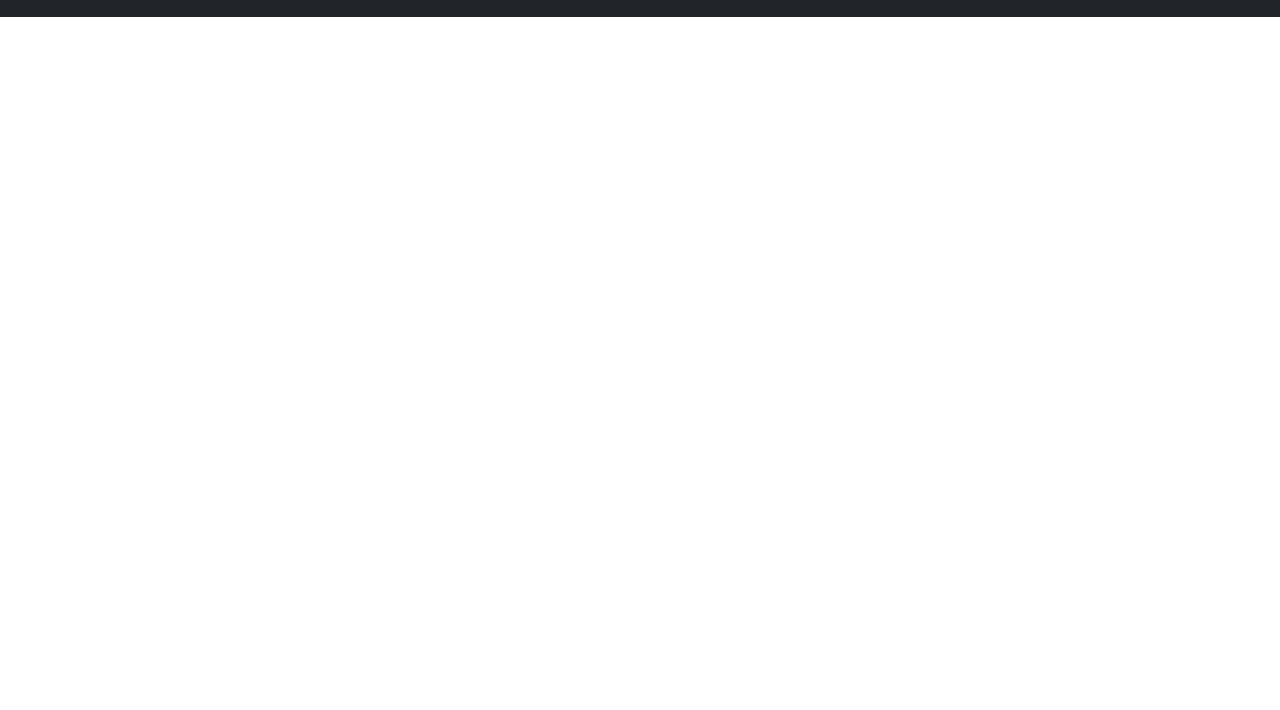
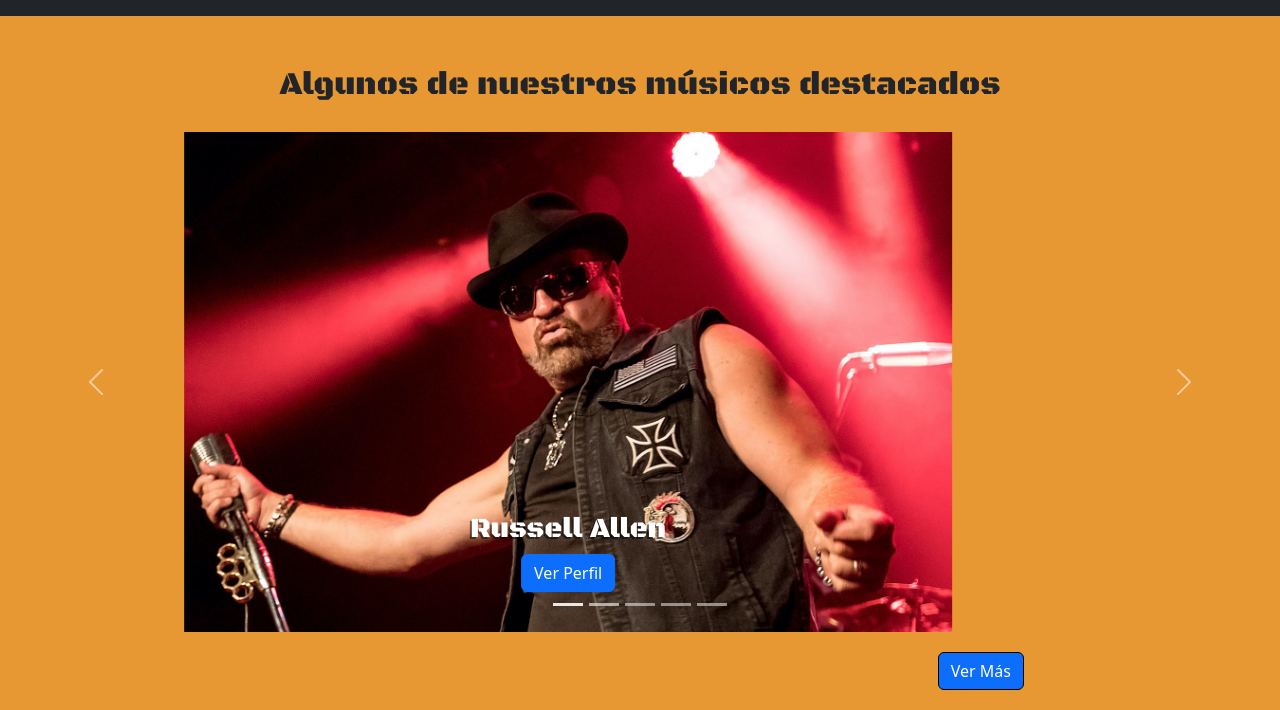
Before and after one commit to TomasWielandt/Proyecto-3, a plain HTML site: page index.html in a window 1280 px wide. Shown: the part 532-1242 px from the top of the page. Before the commit the page ends 800 px from the top, so only its background shows below. Drawn offline with nearby package versions, Linux system fonts and the light colour scheme.

Commit message:
se agrega sección productos

```diff
--- a/index.html
+++ b/index.html
@@ -10,7 +10,7 @@
 </head>
 <body>
     <header>
-        <nav class="navbar navbar-expand-md navbar-dark bg-dark">
+        <nav class="navbar navbar-expand-md fixed-top navbar-dark bg-dark">
             <div class="container-fluid">
                 <a class="navbar-brand" href="javascript:void(0)" title="Inicio">
                     <img src="/images/logo/27327071dbda49a7be8416b498da5faa.png" alt="Logo Metal Mercenaries">
@@ -81,8 +81,75 @@
             </div>
         </div>
     </main>
-    <section id="products">
-
+    <section>
+        <h2>Algunos de nuestros músicos destacados</h2>
+        <div id="productos" class="carousel slide" data-bs-ride="carousel">
+            <div class="carousel-indicators">
+                <button type="button" data-bs-target="#productos" data-bs-slide-to="0" class="active"></button>
+                <button type="button" data-bs-target="#productos" data-bs-slide-to="1"></button>
+                <button type="button" data-bs-target="#productos" data-bs-slide-to="2"></button>
+                <button type="button" data-bs-target="#productos" data-bs-slide-to="3"></button>
+                <button type="button" data-bs-target="#productos" data-bs-slide-to="4"></button>
+            </div>
+            <div class="carousel-inner">
+                <div class="carousel-item active">
+                    <img src="images/russellAllen.jpg" alt="Russell Allen" class="d-block">
+                    <div class="carousel-caption">
+                        <h3>Russell Allen</h3>
+                        <a href="javascript:void(0)">
+                            <button type="button" class="btn btn-primary">Ver Perfil</button>
+                        </a>
+                    </div>
+                </div>
+                <div class="carousel-item">
+                    <img src="images/johnPetrucci.avif" alt="John Petrucci" class="d-block">
+                    <div class="carousel-caption">
+                        <h3>John Petrucci</h3>
+                        <a href="javascript:void(0)">
+                            <button type="button" class="btn btn-primary">Ver Perfil</button>
+                        </a>
+                    </div>
+                </div>
+                <div class="carousel-item">
+                    <img src="images/steveHarris.jpg" alt="Steve Harris" class="d-block">
+                    <div class="carousel-caption">
+                        <h3>Steve Harris</h3>
+                        <a href="javascript:void(0)">
+                            <button type="button" class="btn btn-primary">Ver Perfil</button>
+                        </a>
+                    </div>
+                </div>
+                <div class="carousel-item">
+                    <img src="images/jensJohansson.jpg" alt="Jens Johansson" class="d-block">
+                    <div class="carousel-caption">
+                        <h3>Jens Johansson</h3>
+                        <a href="javascript:void(0)">
+                            <button type="button" class="btn btn-primary">Ver Perfil</button>
+                        </a>
+                    </div>
+                </div>
+                <div class="carousel-item">
+                    <img src="images/mikePortnoy.jpg" alt="Mike Portnoy" class="d-block">
+                    <div class="carousel-caption">
+                        <h3>Mike Portnoy</h3>
+                        <a href="javascript:void(0)">
+                            <button type="button" class="btn btn-primary">Ver Perfil</button>
+                        </a>
+                    </div>
+                </div>
+            </div>
+            <button class="carousel-control-prev" type="button" data-bs-target="#productos" data-bs-slide="prev">
+                <span class="carousel-control-prev-icon" aria-hidden="true"></span>
+            </button>
+            <button class="carousel-control-next" type="button" data-bs-target="#productos" data-bs-slide="next">
+                <span class="carousel-control-next-icon" aria-hidden="true"></span>
+            </button>
+        </div>
+        <div id="btn-ver-mas">
+            <a href="javascript:void(0)">
+                <button type="button" class="btn btn-primary ver-mas">Ver Más</button>
+            </a>
+        </div>
     </section>
     <footer>
 
--- a/styles.css
+++ b/styles.css
@@ -2,7 +2,6 @@
 
 nav {
     font-size: large;
-    position: fixed;
 }
 
 .navbar-brand img {
@@ -25,6 +24,7 @@ nav {
     background-color: rgb(33, 37, 41);
     justify-content: center;
     align-items: center;
+    margin-top: 90px;
 }
 
 @media only screen and (max-width: 992px) {
@@ -61,3 +61,41 @@ nav {
     max-width: 100%;
     max-height: 100%;
 }
+
+section {
+    background-color: rgb(231, 152, 50);
+}
+
+h2 {
+    text-align: center;
+    padding: 50px 20px 20px;
+    font-family: "Black Ops One",'Courier New', Courier, monospace;
+}
+
+.carousel-item {
+    display: flex;
+    justify-content: center;
+}
+
+.d-block {
+    width: 60%;
+    margin: auto;
+    height: 500px;
+    object-fit: cover;
+}
+
+.carousel-caption h3 {
+    font-family: "Black Ops One",'Courier New', Courier, monospace;
+    text-shadow: -2px 2px 0 rgba(0, 0, 0, 0.5);
+}
+
+#btn-ver-mas {
+    display: flex;
+    justify-content: right;
+    margin-right: 20%;
+}
+
+.ver-mas {
+    border: 1px solid black !important;
+    margin: 20px 0;
+}
```
Also changed, not shown: images/jensJohansson.jpg (added), images/johnPetrucci.avif (added), images/mikePortnoy.jpg (added), images/russellAllen.jpg (added), images/steveHarris.jpg (added).
